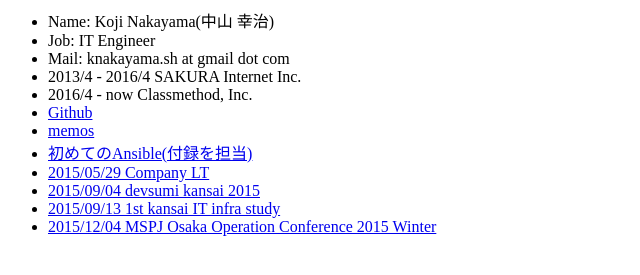
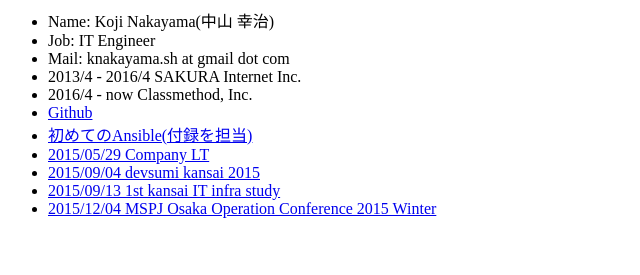
Before and after one commit to knakayama/knakayama.github.io, a plain HTML site: page index.html in a window 1280 px wide. Shown: the part 343-618 px from the top of the page, without its empty margins (0-640 px from the left). Drawn offline with Linux system fonts and the light colour scheme.

Commit message:
Remove memos

```diff
--- a/index.html
+++ b/index.html
@@ -14,7 +14,6 @@
       <li>2013/4 - 2016/4 SAKURA Internet Inc.</li>
       <li>2016/4 - now Classmethod, Inc.</li>
       <li><a href="https://github.com/knakayama" target="_blank">Github</a></li>
-      <li><a href="https://github.com/knakayama/memos" target="_blank">memos</a></li>
       <li><a href="https://www.oreilly.co.jp/books/9784873117652/" target="_blank">初めてのAnsible(付録を担当)</a></li>
       <li><a href="http://knakayama.github.io/LT-2015-05-29" target="_blank">2015/05/29 Company LT</a></li>
       <li><a href="http://www.slideshare.net/devsumi/b4-nakayama-devsumikansai150904" target="_blank">2015/09/04 devsumi kansai 2015</a></li>
```
